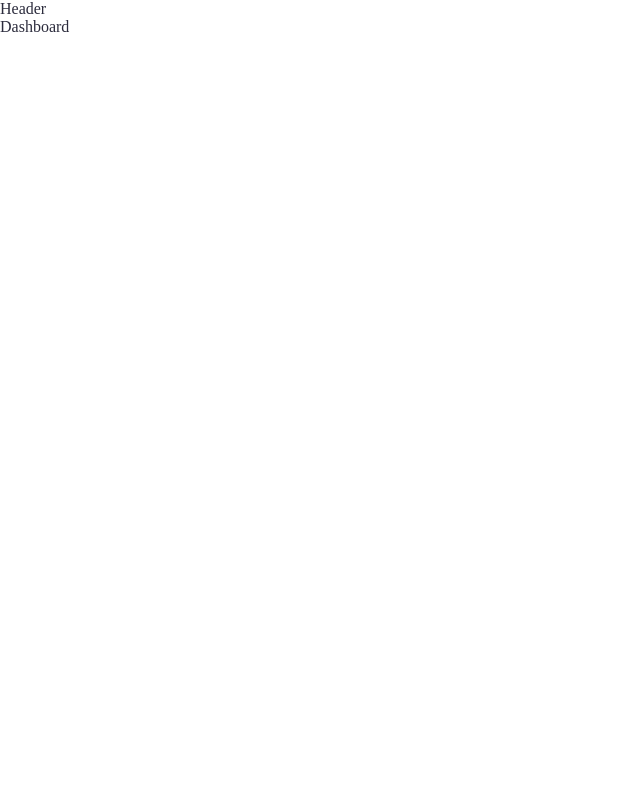
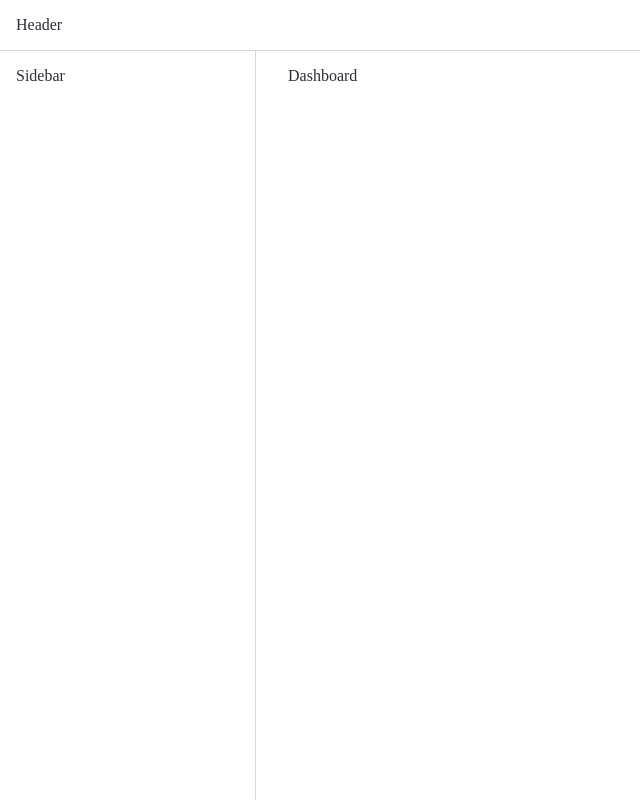
Before and after one commit to DenisMaslennikov/virtual-office-portotype, a React (Vite) app: page /dashboard in a window 1280 px wide. Shown: the whole page, without its empty margins (0-640 px from the left). Built offline with nearby package versions, Linux system fonts and the light colour scheme.

Commit message:
Added sidebar, paddings for all elements and move background color and border color to constants.ts

```diff
--- a/src/ui/AppLayout.tsx
+++ b/src/ui/AppLayout.tsx
@@ -2,13 +2,25 @@ import { Outlet } from "react-router";
 import styled from "styled-components";
 
 import Header from "./Header.tsx";
-import { SIDEBARWIDTH } from "../utils/constatns.ts";
+import Sidebar from "./Sidebar.tsx";
+import { BACKGROUND_COLOR, SIDEBAR_WIDTH } from "../utils/constants.ts";
 
 const StyledAppLayout = styled.div`
   display: grid;
-  grid-template-columns: ${SIDEBARWIDTH} 1fr;
+  grid-template-columns: ${SIDEBAR_WIDTH} 1fr;
   grid-template-rows: auto 1fr;
   height: 100vh;
+`;
+
+const Main = styled.main`
+  background-color: var(${BACKGROUND_COLOR});
+  padding: 1rem 2rem;
+  overflow: auto;
+`;
+
+const Container = styled.div`
+  display: flex;
+  flex-direction: column;
 `;
 
 function AppLayout() {
@@ -16,7 +28,13 @@ function AppLayout() {
     <>
       <StyledAppLayout>
         <Header />
-        <Outlet />
+
+        <Sidebar />
+        <Main>
+          <Container>
+            <Outlet />
+          </Container>
+        </Main>
       </StyledAppLayout>
     </>
   );
--- a/src/ui/Header.tsx
+++ b/src/ui/Header.tsx
@@ -1,13 +1,18 @@
 import styled from "styled-components";
+import { BACKGROUND_COLOR, BORDER_COLOR } from "../utils/constants.ts";
 
 const StyledHeader = styled.header`
-  background-color: var(--color-grey-0);
+  background-color: var(${BACKGROUND_COLOR});
+  grid-column: 1 / -1;
+
+  padding: 1rem 1rem;
+
   display: flex;
   gap: 2.4rem;
   align-items: center;
   justify-content: space-between;
 
-  grid-column: 1 / -1;
+  border-bottom: 1px solid var(${BORDER_COLOR});
 `;
 
 function Header() {
--- /dev/null
+++ b/src/ui/Sidebar.tsx
@@ -0,0 +1,15 @@
+import styled from "styled-components";
+
+import { BACKGROUND_COLOR, BORDER_COLOR } from "../utils/constants.ts";
+
+const StyledSidebar = styled.aside`
+  background-color: var(${BACKGROUND_COLOR});
+  border-right: 1px solid var(${BORDER_COLOR});
+  padding: 1rem 1rem;
+`;
+
+function Sidebar() {
+  return <StyledSidebar>Sidebar</StyledSidebar>;
+}
+
+export default Sidebar;
--- /dev/null
+++ b/src/utils/constants.ts
@@ -0,0 +1,8 @@
+// Design
+
+// COLORS
+export const BORDER_COLOR = "--color-grey-300";
+export const BACKGROUND_COLOR = "--color-grey-0";
+
+// SIZES
+export const SIDEBAR_WIDTH = "16rem";
--- a/src/utils/constatns.ts
+++ /dev/null
@@ -1,2 +0,0 @@
-// Design
-export const SIDEBARWIDTH = "26rem";
```
